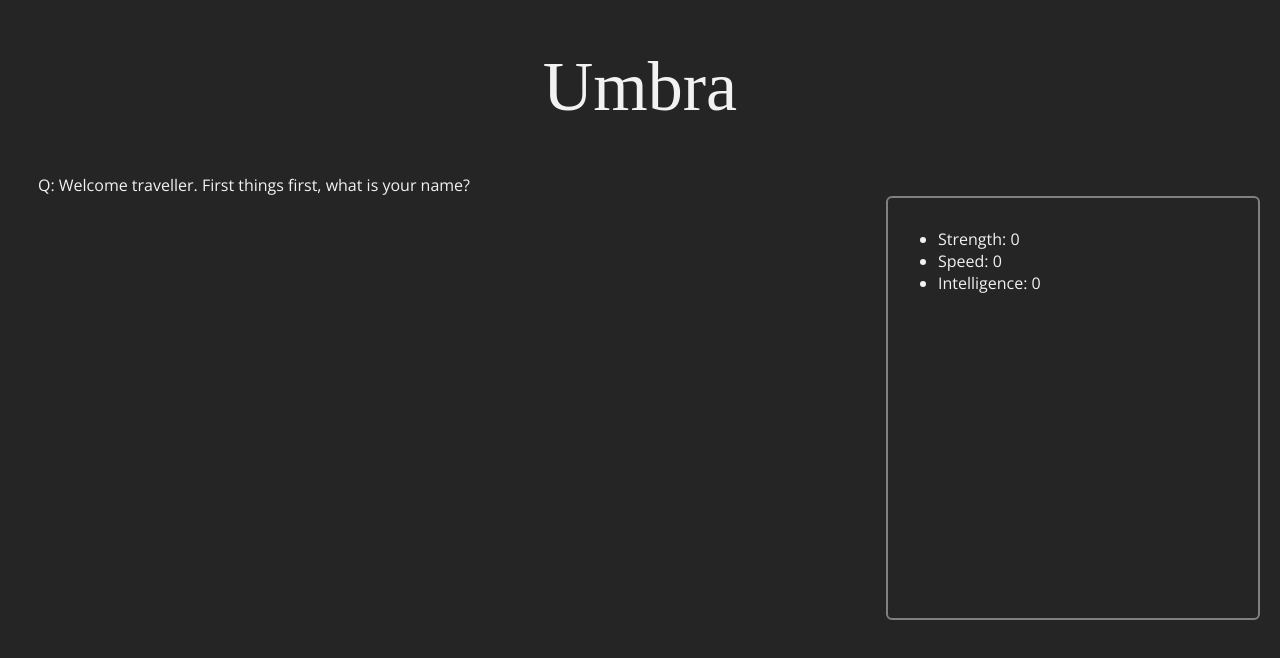
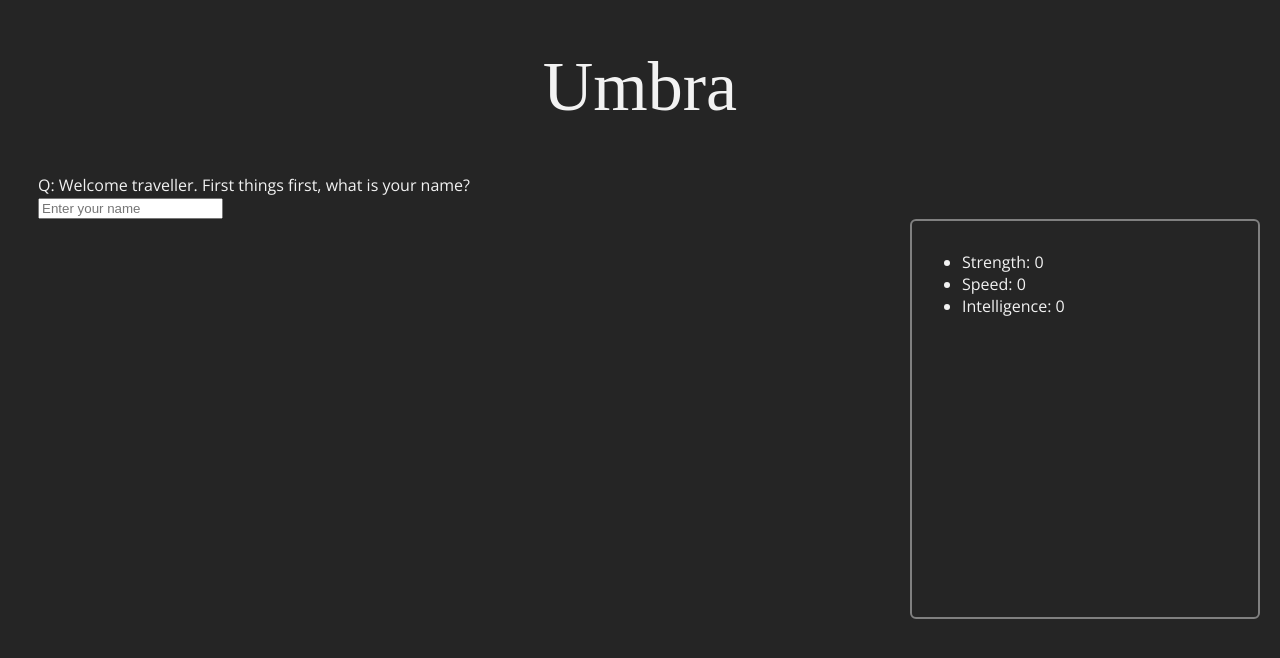
Before and after one commit to ahinkel421/umbra, a React (Create React App) app: page / in a window 1280 px wide. Both pictures are taken after a click on the button "Start Game". Shown: the top 658 px of the page. Built offline with nearby package versions, Linux system fonts and the light colour scheme; a web font is replaced by a local one.

Commit message:
added input for name

```diff
--- a/src/components/landing-page.css
+++ b/src/components/landing-page.css
@@ -5,3 +5,7 @@ body {
 .button-box {
 	text-align: center;
 }
+
+.player-name-input {
+	margin-left: 30px;
+}
--- a/src/components/landing-page.js
+++ b/src/components/landing-page.js
@@ -8,7 +8,8 @@ export default class LandingPage extends React.Component {
 		super(props);
 		this.state = {
 			startedGame: false,
-			currentQuestion: 0
+			currentQuestion: 0,
+			playerName: ''
 		}
 	}
 
@@ -26,11 +27,14 @@ export default class LandingPage extends React.Component {
 				</div>
 			);
 		}
-		return(
-			<div>
-				<DialogSection />
-				<StatsBox />
-			</div>
-		);
+		else if(this.state.currentQuestion === 0) {
+			return(
+				<div>
+					<DialogSection />
+					<input className='player-name-input' placeholder='Enter your name' />
+					<StatsBox name={this.state.playerName} />
+				</div>
+			);
+		}
 	}
 }
--- a/src/components/stats-box.js
+++ b/src/components/stats-box.js
@@ -6,7 +6,6 @@ export default class StatsBox extends React.Component {
 	constructor(props) {
 		super(props);
 		this.state = {
-			playerName: '',
 			playerStrength: 0,
 			playerSpeed: 0,
 			playerIntelligence: 0
@@ -19,7 +18,7 @@ export default class StatsBox extends React.Component {
 	render() {
 		return(
 			<div className='stats-box'>
-				<h2 className='player-name'>{this.state.playerName}</h2>
+				<h2 className='player-name'>{this.props.name}</h2>
 				<ul>
 					<Stat text='Strength' value={this.state.playerStrength} />
 					<Stat text='Speed' value={this.state.playerSpeed} />
--- a/src/index.css
+++ b/src/index.css
@@ -1,3 +1,7 @@
+* {
+	box-sizing: border-box;
+}
+
 body {
 	font-family: 'Open Sans', sans-serif;
 }
```
